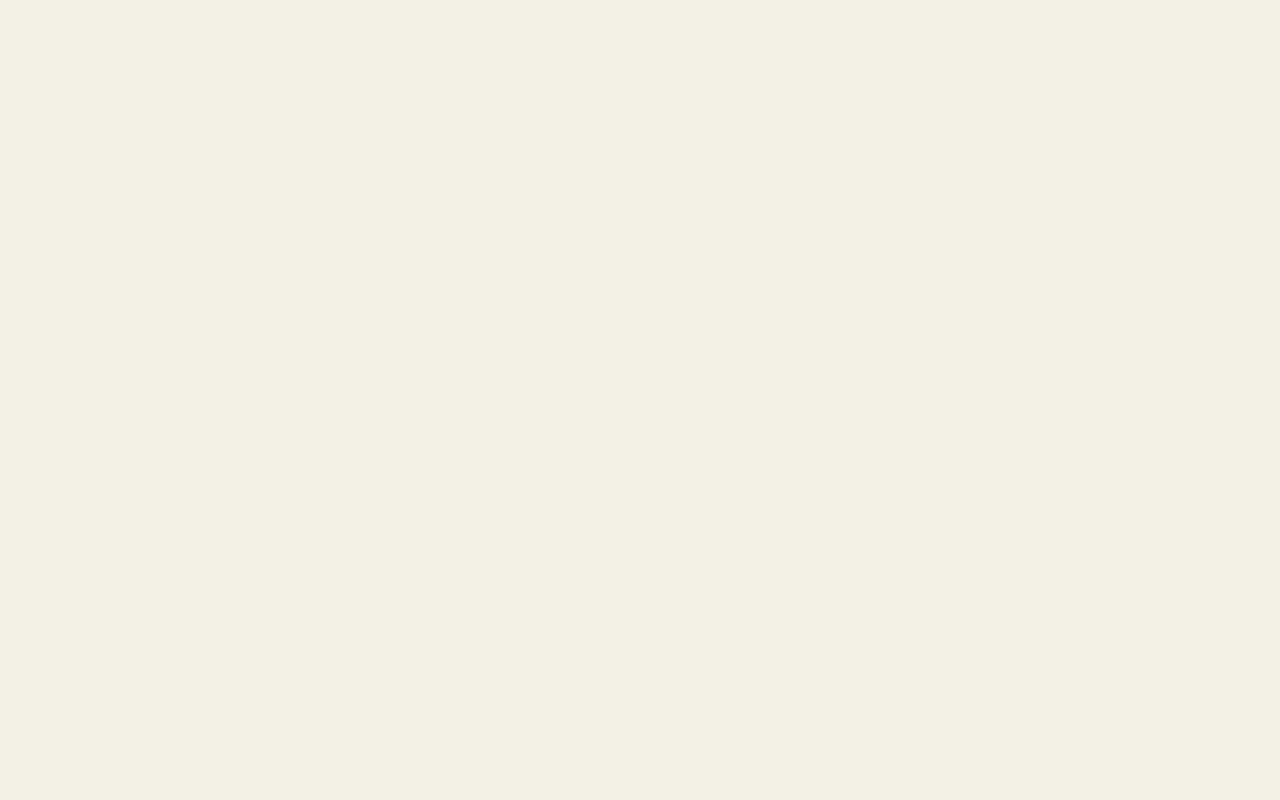
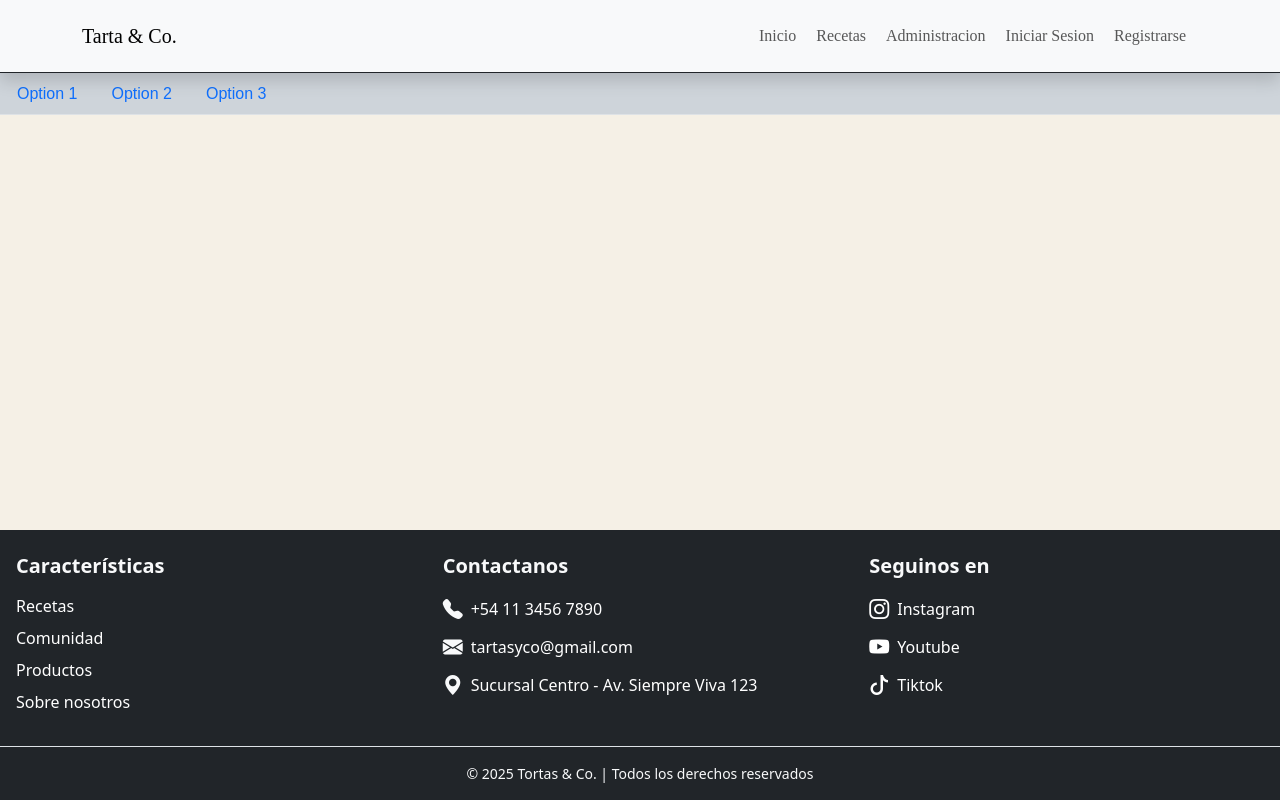
Before and after one commit to Maxii34/Tp-06-Blog-de-Recetas, a React (Vite) app: page /administracion in a window 1280 px wide. Before the commit this address had no page. Built offline with nearby package versions, Linux system fonts and the light colour scheme; a web font is replaced by a local one.

Commit message:
Se creo el componente Administracion

```diff
--- a/src/App.jsx
+++ b/src/App.jsx
@@ -1,5 +1,5 @@
 import { BrowserRouter, Navigate, Route, Routes } from "react-router";
-import { Inicio, Recetas } from "./components/index.jsx";
+import { Inicio, Recetas, Administracion } from "./components/index.jsx";
 
 
 function App() {
@@ -10,6 +10,8 @@ function App() {
       <Routes>
       <Route path="/" element={<Inicio />} />
       <Route path="/recetas" element={<Recetas />} />
+      <Route path="/administracion" element={<Administracion />} />
+      <Route path="*" element={""} />
       </Routes>
       {/*Componentes a pasar props */}
       </BrowserRouter>
--- a/src/components/index.jsx
+++ b/src/components/index.jsx
@@ -9,3 +9,4 @@ export * from "./Ui/CardsCuadradas.jsx";
 export * from "./Ui/CardsRecetas.jsx";
 export * from "./Ui/CardsRedondas.jsx";
 export * from "./Ui/Video.jsx";
+export * from "./pages/Administracion.jsx";
--- /dev/null
+++ b/src/components/pages/Administracion.jsx
@@ -0,0 +1,24 @@
+import Nav from "react-bootstrap/Nav";
+import { Menu, Footer } from "../index.jsx";
+
+export const Administracion = () => {
+  return (
+    <>
+      <Menu />
+      <main>
+        <Nav variant="tabs" className="bg-dark-subtle text-white" defaultActiveKey="/home">
+          <Nav.Item>
+            <Nav.Link href="">Option 1</Nav.Link>
+          </Nav.Item>
+          <Nav.Item>
+            <Nav.Link eventKey="link-1">Option 2</Nav.Link>
+          </Nav.Item>
+          <Nav.Item>
+            <Nav.Link eventKey="link-1">Option 3</Nav.Link>
+          </Nav.Item>
+        </Nav>
+      </main>
+      <Footer />
+    </>
+  );
+};
--- a/src/components/shared/Menu.jsx
+++ b/src/components/shared/Menu.jsx
@@ -16,7 +16,7 @@ export const Menu = () => {
           <Nav className="ms-auto">
             <Link to={"/"} className="nav-link me-1">Inicio</Link>
             <Link to={"/recetas"} className="nav-link me-1">Recetas</Link>
-            <Link to={""} className="nav-link me-1">Administracion</Link>
+            <Link to={"/administracion"} className="nav-link me-1">Administracion</Link>
             <Link to={""} className="nav-link me-1">Iniciar Sesion</Link>
             <Link to={""} className="nav-link me-1">Registrarse</Link>
           </Nav>
```
